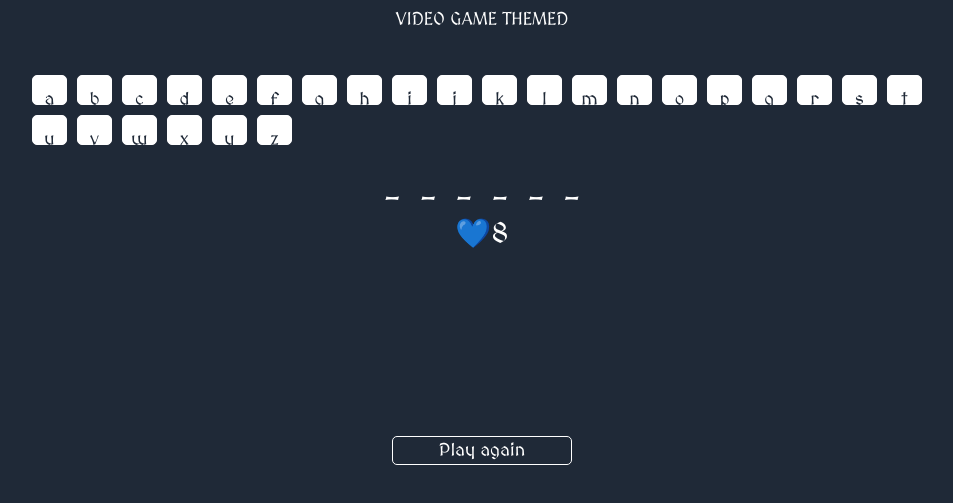
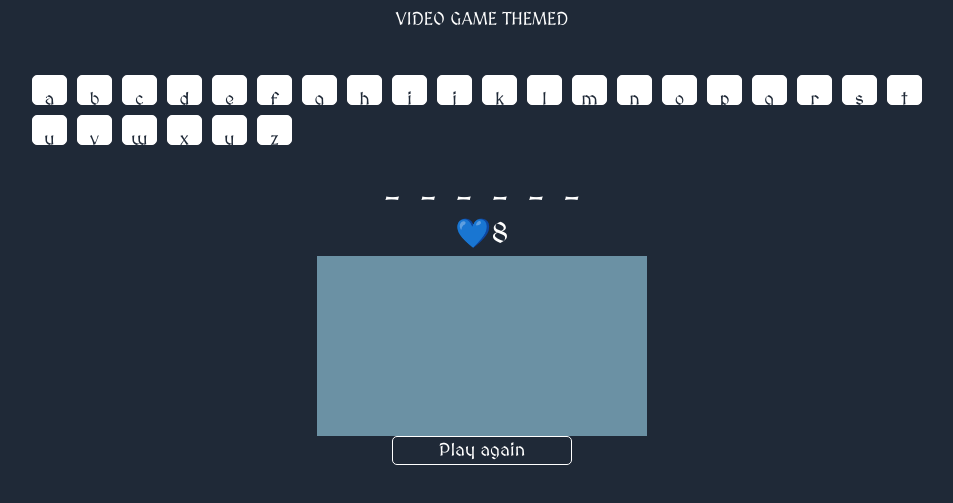
Before and after one commit to anguzz/Hangman, a website: page src/index.html in a window 1280 px wide. Shown: the part 69-572 px from the top of the page, without its empty margins (158-1111 px from the left). Drawn offline with Linux system fonts and the light colour scheme; a web font is replaced by a local one.

Commit message:
Update style.css

```diff
--- a/src/style.css
+++ b/src/style.css
@@ -14,8 +14,10 @@ body {
 
 
   canvas {
-    color: #fff;
+    background-color: #6B91A4;
     padding: 15px;
+    margin: auto;
+    width:auto;
   }
 
   h1, h2, h3 {
@@ -55,7 +57,7 @@ body {
     width: 35px;
     height: 30px;
     padding-top: 10px;
-    background: #fff;
+    background: #ffffff;
     color: #1F2937;
     cursor: pointer;
     -moz-border-radius: 5px;
```
